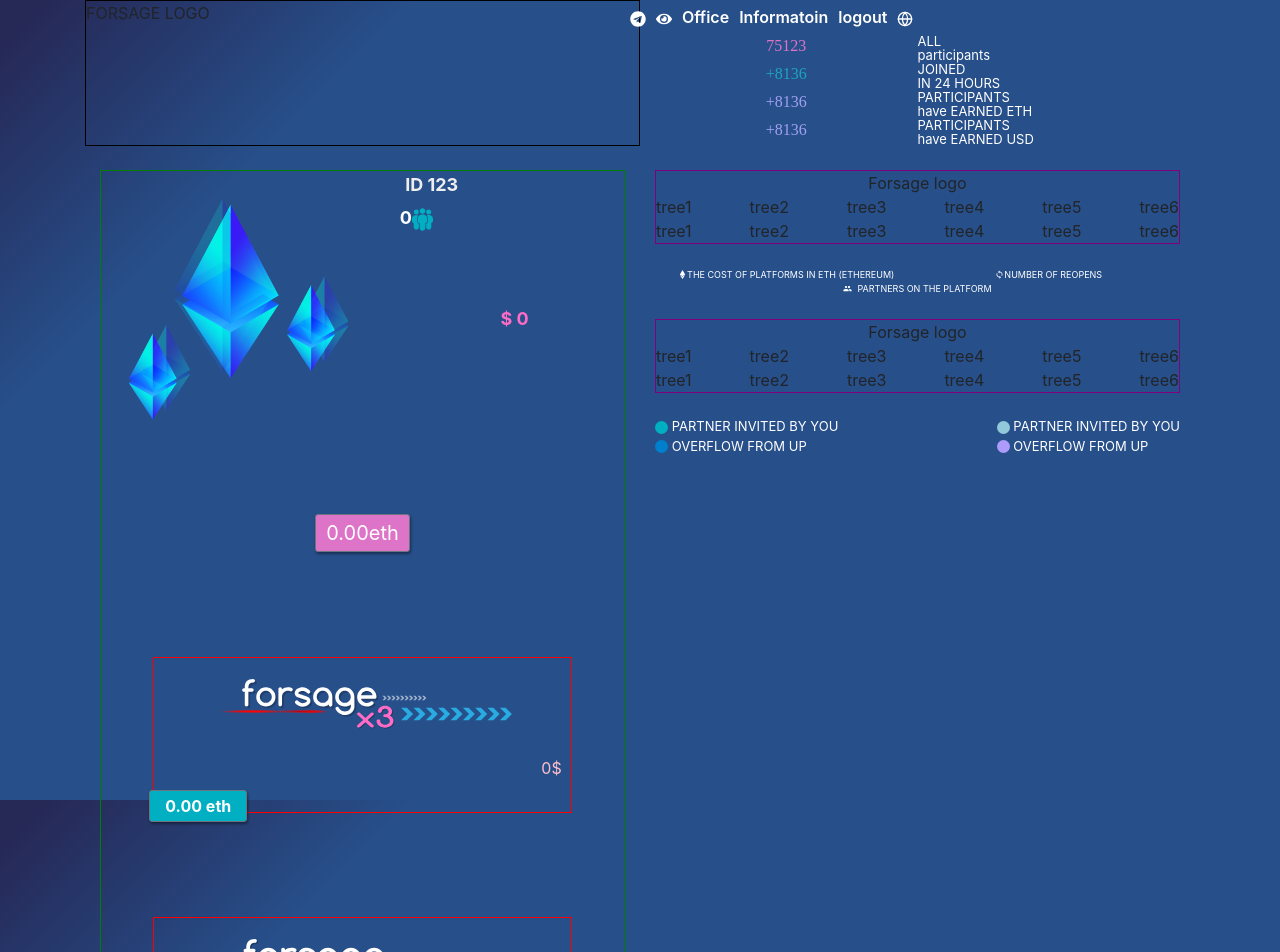
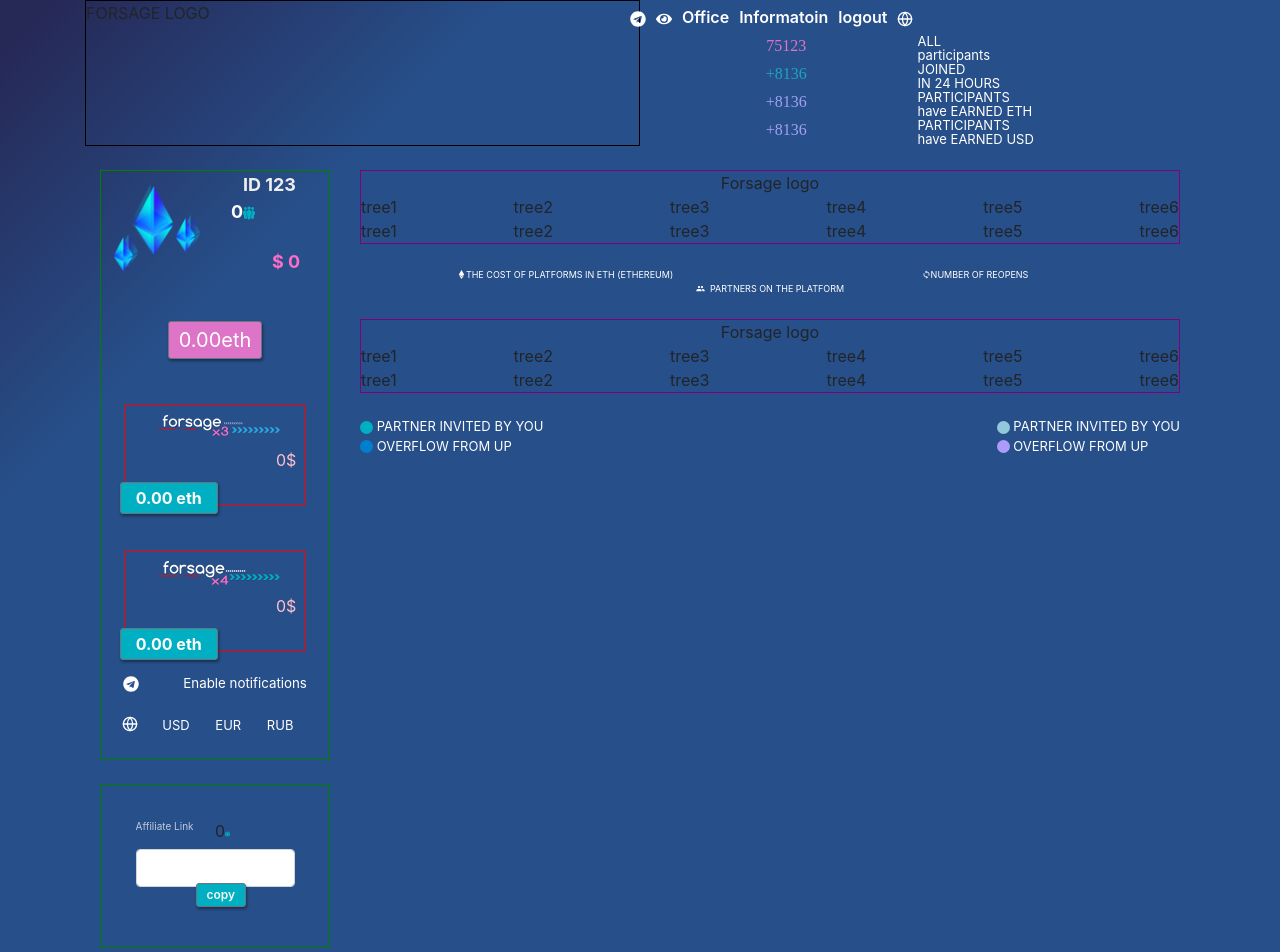
Before and after one commit to arkhaminferno/1cointoken-Frontend, a React (Create React App) app: page / in a window 1280 px wide. Shown: the top 952 px of the page. Built offline with nearby package versions, Linux system fonts and the light colour scheme.

Commit message:
flex layout fix

```diff
--- a/src/App.css
+++ b/src/App.css
@@ -1,6 +1,5 @@
 * {
-  margin: 0;
-  padding: 0;
+  box-sizing: border-box;
 }
 body {
   background: #262856;
@@ -8,9 +7,9 @@
   background: -webkit-linear-gradient(135deg, #262856 2%, #274f8a 20%);
   background: linear-gradient(135deg, #262856 2%, #274f8a 20%);
   filter: progid:DXImageTransform.Microsoft.gradient( startColorstr='#262856', endColorstr='#274f8a',GradientType=1 );
-  font: 300 15px/28px "Montserrat", sans-serif;
+
   color: white;
   font-weight: 500;
+
   letter-spacing: 0;
-  background-attachment: fixed;
 }
--- a/src/components/dashboard/dashboard.css
+++ b/src/components/dashboard/dashboard.css
@@ -2,14 +2,17 @@
   display: flex;
   flex-direction: row;
 
-  width: 100%;
+  flex-basis: 100%;
 }
 .wf1 {
   display: flex;
   flex-direction: column;
   justify-content: space-between;
+  flex-basis: 30%;
 }
-
+.wf2 {
+  flex-basis: 70%;
+}
 .brand-logo {
   width: 50%;
   border: 1px solid black;
@@ -224,7 +227,7 @@
   display: flex;
   flex-direction: row;
   justify-content: space-around;
-  width: 100%;
+  flex-basis: 100%;
 }
 .nfication {
   font-size: smaller;
@@ -259,19 +262,19 @@
   display: flex;
   flex-direction: row;
   font-size: x-small;
-  width: 50%;
+  flex-basis: 50%;
   color: rgba(255, 255, 255, 0.7);
 }
 .pfs {
   display: flex;
 
   flex-direction: row;
-  width: 100%;
+  flex-basis: 100%;
 }
 .pf2 {
   display: flex;
   flex-direction: row;
-  width: 50%;
+  flex-basis: 50%;
 }
 
 .pf-col {
@@ -338,7 +341,7 @@
 
 .platforms-details {
   display: flex;
-  width: 100%;
+  flex-basis: 100%;
   flex-direction: row;
   justify-content: center;
 }
@@ -346,7 +349,7 @@
 .eth-cost,
 .reopen {
   font-size: xx-small;
-  width: 50%;
+  flex-basis: 50%;
   display: flex;
   flex-direction: row;
   justify-content: center;
@@ -357,7 +360,7 @@
 .partners-platform {
   display: flex;
   flex-direction: row;
-  width: 100%;
+  flex-basis: 100%;
   color: white;
   font-size: xx-small;
   justify-content: center;
@@ -386,7 +389,7 @@
   display: flex;
   flex-direction: row;
   justify-content: space-between;
-  width: 100%;
+  flex-basis: 100%;
 }
 
 .overflow-col1,
@@ -401,7 +404,7 @@
 .wf-parent {
   display: flex;
   flex-direction: row;
-  width: 100%;
+  flex-basis: 100%;
 }
 .holder {
   display: flex;
```
